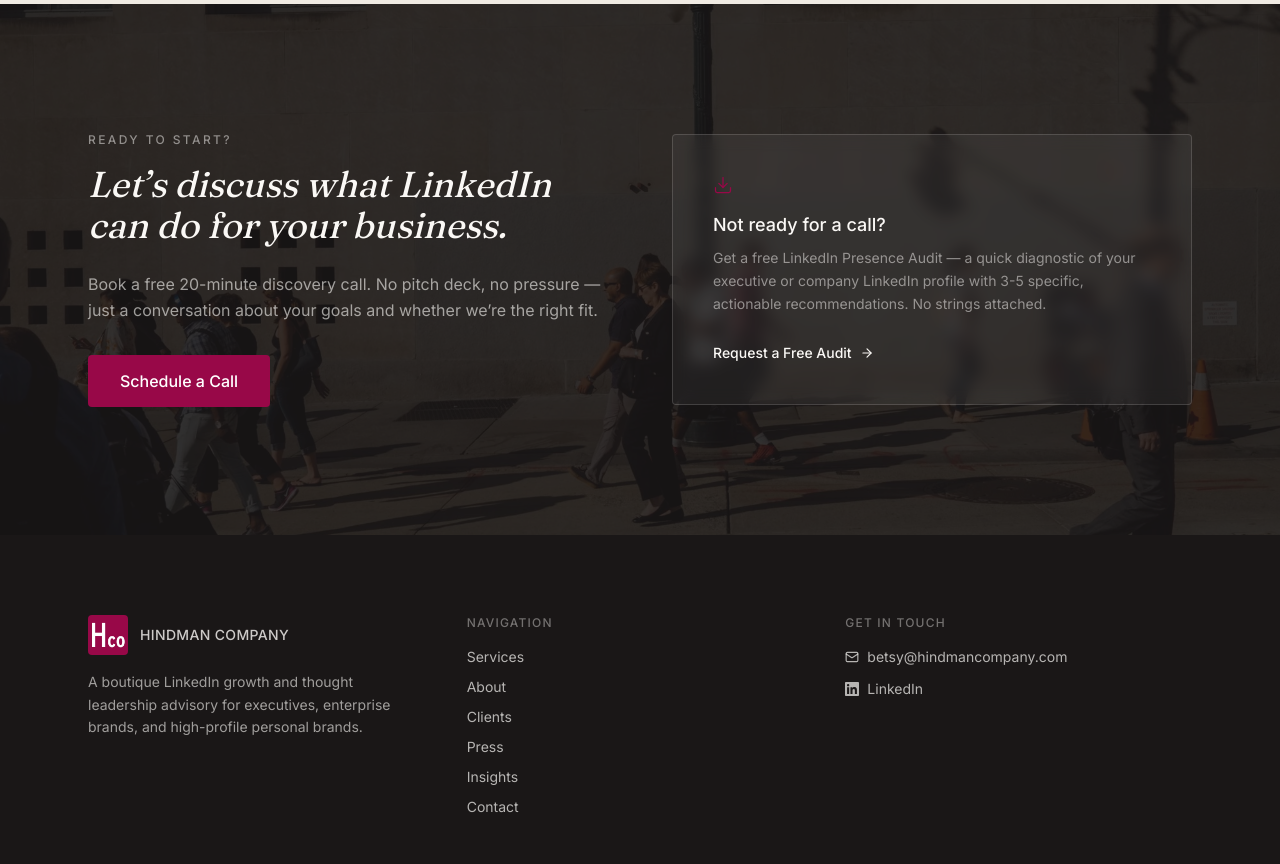
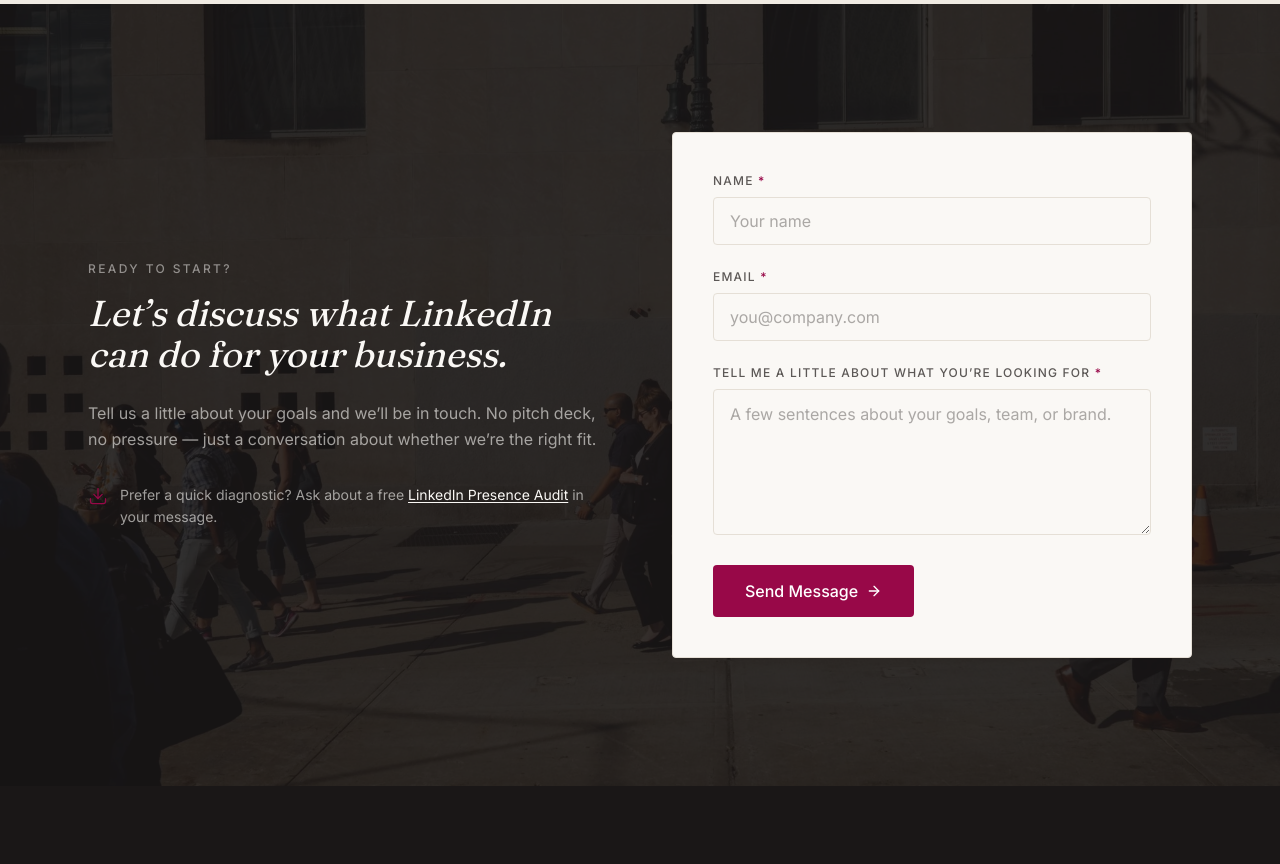
Before and after one commit to walterh1996/HindmanCo, a Next.js app: page / in a window 1280 px wide. Shown: the part 5700-6564 px from the top of the page. Built offline with nearby package versions, Linux system fonts and the light colour scheme.

Commit message:
auto-backup: 2026-06-30 15:42:33

```diff
--- a/src/app/page.tsx
+++ b/src/app/page.tsx
@@ -371,8 +371,11 @@ export default function HomePage() {
         </div>
       </section>
 
-      {/* Final CTA — differentiated, with secondary lead magnet */}
-      <section className="relative py-24 md:py-32 overflow-hidden">
+      {/* Final CTA — contact form */}
+      <section
+        id="contact"
+        className="relative py-24 md:py-32 overflow-hidden scroll-mt-20"
+      >
         <div className="absolute inset-0">
           <Image
             src="/images/hero-street-2.webp"
@@ -395,44 +398,32 @@ export default function HomePage() {
                   Let&rsquo;s discuss what LinkedIn can do for your business.
                 </h2>
                 <p className="text-cream/60 leading-relaxed mb-8">
-                  Book a free 20-minute discovery call. No pitch deck, no
-                  pressure — just a conversation about your goals and whether
+                  Tell us a little about your goals and we&rsquo;ll be in touch.
+                  No pitch deck, no pressure — just a conversation about whether
                   we&rsquo;re the right fit.
                 </p>
-                <a
-                  href="https://calendly.com/betsyhindman"
-                  target="_blank"
-                  rel="noopener noreferrer"
-                  className="inline-flex items-center justify-center h-13 px-8 text-base font-medium bg-brand text-white rounded-sm hover:bg-brand-dark transition-colors duration-200"
-                >
-                  Schedule a Call
-                </a>
+                <div className="flex items-start gap-3 text-cream/60">
+                  <Download
+                    size={20}
+                    className="text-brand mt-0.5 shrink-0"
+                    strokeWidth={1.5}
+                  />
+                  <p className="text-sm leading-relaxed">
+                    Prefer a quick diagnostic? Ask about a free{" "}
+                    <a
+                      href="mailto:betsy@hindmancompany.com?subject=LinkedIn%20Presence%20Audit&body=Hi%20Betsy%2C%0A%0AI%E2%80%99d%20love%20a%20free%20LinkedIn%20Presence%20Audit.%20Here%E2%80%99s%20my%20LinkedIn%20profile%20URL%3A%0A%0A"
+                      className="text-cream underline underline-offset-2 hover:text-cream/80 transition-colors"
+                    >
+                      LinkedIn Presence Audit
+                    </a>{" "}
+                    in your message.
+                  </p>
+                </div>
               </div>
             </FadeIn>
 
             <FadeIn delay={0.15} direction="left">
-              <div className="border border-cream/15 rounded-sm p-8 md:p-10 bg-cream/5 backdrop-blur-sm">
-                <Download
-                  size={20}
-                  className="text-brand mb-4"
-                  strokeWidth={1.5}
-                />
-                <h3 className="text-lg font-medium text-cream mb-2">
-                  Not ready for a call?
-                </h3>
-                <p className="text-sm text-cream/50 leading-relaxed mb-6">
-                  Get a free LinkedIn Presence Audit — a quick diagnostic of
-                  your executive or company LinkedIn profile with 3-5 specific,
-                  actionable recommendations. No strings attached.
-                </p>
-                <a
-                  href="mailto:betsy@hindmancompany.com?subject=LinkedIn%20Presence%20Audit&body=Hi%20Betsy%2C%0A%0AI%E2%80%99d%20love%20a%20free%20LinkedIn%20Presence%20Audit.%20Here%E2%80%99s%20my%20LinkedIn%20profile%20URL%3A%0A%0A"
-                  className="inline-flex items-center gap-2 text-sm font-medium text-cream hover:text-cream/80 transition-colors"
-                >
-                  Request a Free Audit
-                  <ArrowRight size={14} />
-                </a>
-              </div>
+              <ContactForm />
             </FadeIn>
           </div>
         </div>
```
